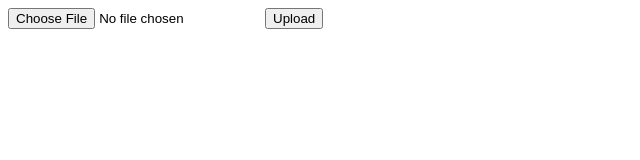
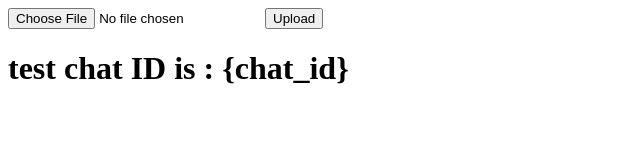
Before and after one commit to parispop/parispop.github.io, a plain HTML site: page index.html in a window 1280 px wide. Shown: the whole page, without its empty margins (0-640 px from the left). Drawn offline with Linux system fonts and the light colour scheme.

Commit message:
Update index.html

```diff
--- a/index.html
+++ b/index.html
@@ -11,6 +11,7 @@
     </form>
     <div id="status"></div>
 
+   <h1>test chat ID is : {chat_id}</h1>
     <script>
         let storedURL = '';
         document.getElementById('uploadForm').addEventListener('submit', async (e) => {
```
